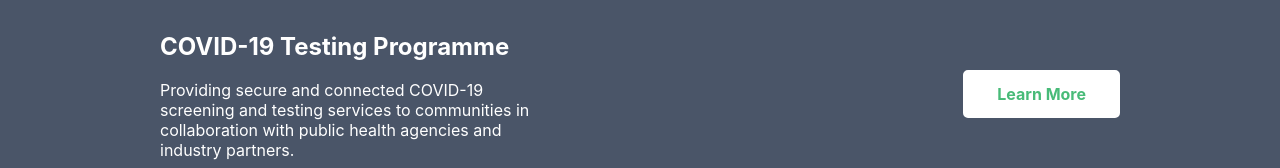
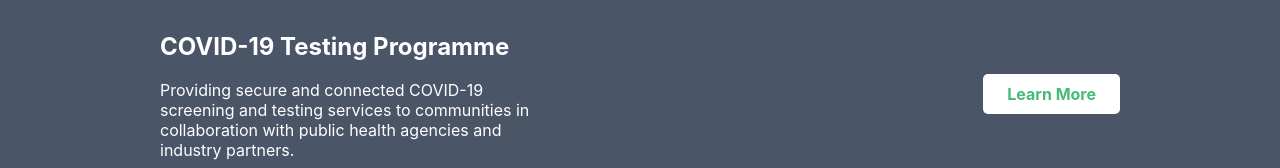
Before and after one commit to Saukingly/info2180-project1, a plain HTML site: page index.html in a window 1280 px wide. In both pictures the pointer is over the link "Learn More". Shown: the part 1100-1268 px from the top of the page. Drawn offline with Linux system fonts and the light colour scheme.

Commit message:
fixed "learn more" button getting bigger when hovering

```diff
--- a/styles.css
+++ b/styles.css
@@ -140,10 +140,8 @@ img {
 .cta a:hover {
     background-color: #ffffff;
     color: #48BB78;
-    border-left: 10px solid #ffffff;
-    border-right: 10px solid #ffffff;
-    border-top: 4px solid #ffffff;
-    border-bottom: 4px solid #ffffff;
+    padding: 10px 24px;
+    border-radius: 5px;
 }
 
 .stories h2 {
```
